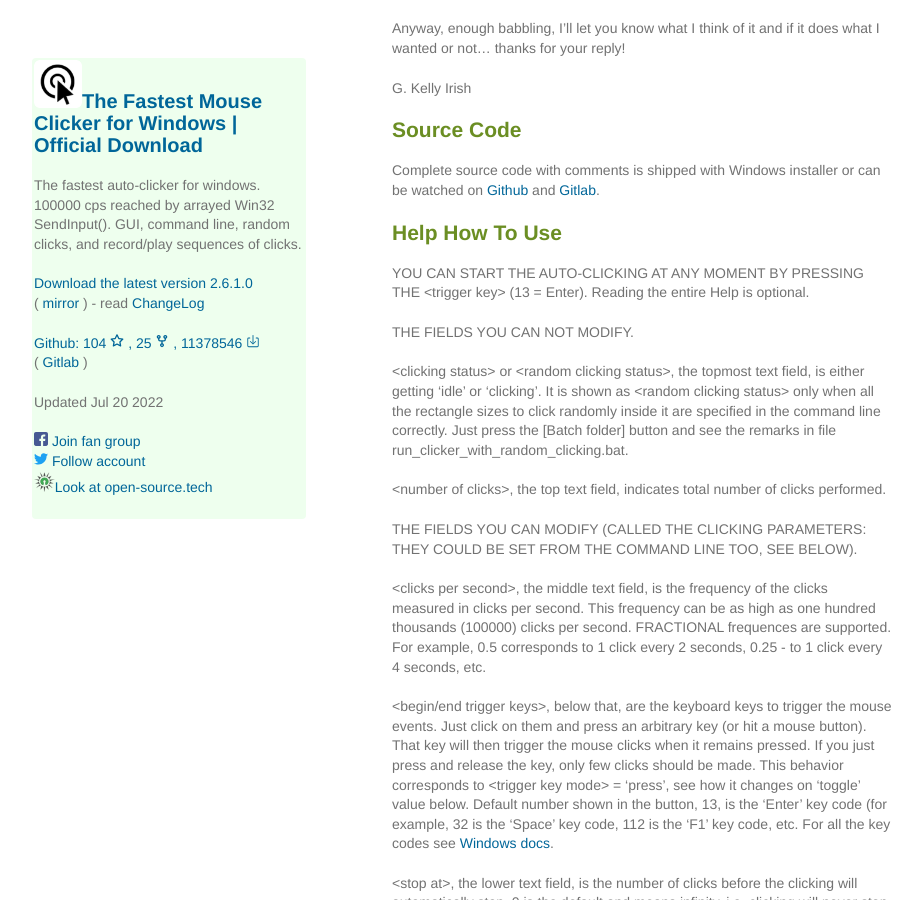
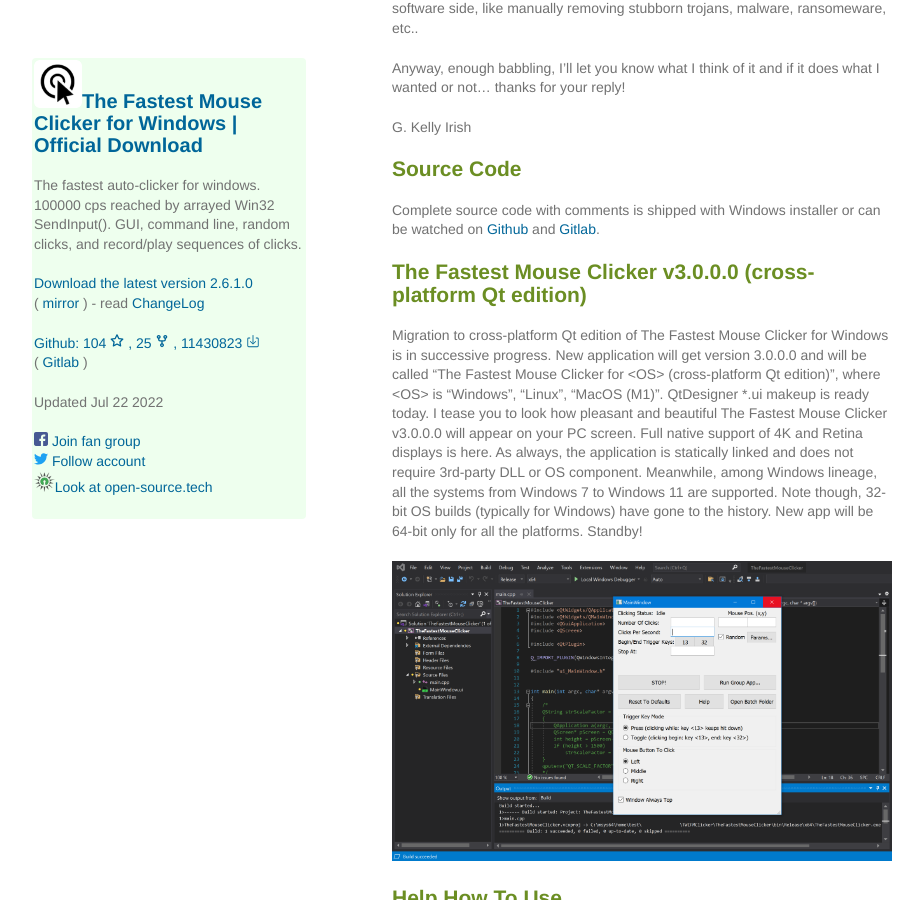
Before and after one commit to windows-2048/The-Fastest-Mouse-Clicker-for-Windows, a Jekyll site: the page built from docs/README.md, in a window 1280 px wide and 900 px high, scrolled down 12960 px. Shown: the whole window, without its empty margins (178-1101 px from the left). Built offline with Jekyll 4.4.1, drawn with Linux system fonts in a browser that asks for light colours; our own code applies the rules of GitHub Pages for plain Markdown files; some of the changed text lies outside the part shown.

Commit message:
Teaser developer's screenshot for The Fastest Mouse Clicker v3.0.0.0 (cross-platform Qt edition) added

```diff
--- a/docs/README.md
+++ b/docs/README.md
@@ -1,6 +1,6 @@
 ## ![Windows](./windows.svg) {{site.title}}
 
-> Updated Jul 20 2022. [Mouse Polling Rate](index.html#Mouse_Polling_Rate) has been discussed. Anniversary 100 stars at [GitHub](https://github.com/windows-2048/The-Fastest-Mouse-Clicker-for-Windows){:target="_blank"}! Instead of [WTL](https://sourceforge.net/projects/wtl/){:target="_blank"}, the project migrates to [Qt](https://www.qt.io/){:target="_blank"} with full code rewrite and getting cross-platform (Windows/Linux/MacOS). [Screenshot](https://github.com/windows-2048/The-Fastest-Mouse-Clicker-for-Windows){:target="_blank"} with "secret" features added. Disambiguation note has been updated by the video.
+> Updated Jul 22 2022. [Teaser developer's screenshot for The Fastest Mouse Clicker v3.0.0.0 (cross-platform Qt edition)](index.html#TheFastestMouseClickerQt) added. [Mouse Polling Rate](index.html#Mouse_Polling_Rate) has been discussed. Anniversary 100 stars at [GitHub](https://github.com/windows-2048/The-Fastest-Mouse-Clicker-for-Windows){:target="_blank"}! Instead of [WTL](https://sourceforge.net/projects/wtl/){:target="_blank"}, the project migrates to [Qt](https://www.qt.io/){:target="_blank"} with full code rewrite and getting cross-platform (Windows/Linux/MacOS). [Screenshot](https://github.com/windows-2048/The-Fastest-Mouse-Clicker-for-Windows){:target="_blank"} with "secret" features added. Disambiguation note has been updated by the video.
 
 ### {{site.description_rich}}
 
@@ -78,6 +78,7 @@ In the video below, TampaTec shows the technique how that amazing results can be
 * [Technology](index.html#Technology)
 * [Mouse Polling Rate](index.html#Mouse_Polling_Rate)
 * [Source Code](index.html#SourceCode)
+* [The Fastest Mouse Clicker v3.0.0.0 (cross-platform Qt edition)](index.html#TheFastestMouseClickerQt)
 * [Help How To Use](index.html#HelpHowToUse)
 * [Screenshots](index.html#Screenshots)
 * [Partners](index.html#Partners)
@@ -467,6 +468,18 @@ Complete source code with comments is shipped with Windows installer or can be w
 [Github](https://github.com/windows-2048/The-Fastest-Mouse-Clicker-for-Windows){:target="_blank"}
 and [Gitlab](https://gitlab.com/mashanovedad/The-Fastest-Mouse-Clicker-for-Windows){:target="_blank"}.
 
+<a name="TheFastestMouseClickerQt"></a>
+## The Fastest Mouse Clicker v3.0.0.0 (cross-platform Qt edition)
+
+Migration to cross-platform Qt edition of {{site.app_name}} is in successive progress. New application will get version 3.0.0.0 and will be called
+"The Fastest Mouse Clicker for \<OS\> (cross-platform Qt edition)", where \<OS\> is "Windows", "Linux", "MacOS (M1)".
+QtDesigner \*.ui makeup is ready today. I tease you to look how pleasant and beautiful The Fastest Mouse Clicker v3.0.0.0 will appear
+on your PC screen. Full native support of 4K and Retina displays is here. As always, the application is statically linked and does not
+require 3rd-party DLL or OS component. Meanwhile, among Windows lineage, all the systems from Windows&nbsp;7 to Windows&nbsp;11 are supported.
+Note though, 32-bit OS builds (typically for Windows) have gone to the history. New app will be 64-bit only for all the platforms. Standby!
+
+![Teaser developer's screenshot for The Fastest Mouse Clicker v3.0.0.0 (cross-platform Qt edition)](screenshots_new/v3.0.0.0/TheFastestMouseClickerQt.png)
+
 <a name="HelpHowToUse"></a>
 ## Help How To Use
 
--- a/docs/_layouts/default.html
+++ b/docs/_layouts/default.html
@@ -47,7 +47,7 @@
 "interactionStatistic":{
 "@type": "InteractionCounter",
 "interactionType": "https://schema.org/DownloadAction",
-"userInteractionCount": "11378546"
+"userInteractionCount": "11430823"
 },
 "applicationCategory":"Utilities",
 "applicationSubCategory":"Mouse Auto-Clicker",
@@ -133,7 +133,7 @@
 <title>Forks made at Github</title>
 <path fill-rule="evenodd" d="M5 3.25a.75.75 0 11-1.5 0 .75.75 0 011.5 0zm0 2.122a2.25 2.25 0 10-1.5 0v.878A2.25 2.25 0 005.75 8.5h1.5v2.128a2.251 2.251 0 101.5 0V8.5h1.5a2.25 2.25 0 002.25-2.25v-.878a2.25 2.25 0 10-1.5 0v.878a.75.75 0 01-.75.75h-4.5A.75.75 0 015 6.25v-.878zm3.75 7.378a.75.75 0 11-1.5 0 .75.75 0 011.5 0zm3-8.75a.75.75 0 100-1.5.75.75 0 000 1.5z"></path>
 </svg>
-      , 11378546
+      , 11430823
 <svg width="1em" height="1em" viewBox="0 0 16 16" class="bi bi-box-arrow-in-down" fill="currentColor" xmlns="http://www.w3.org/2000/svg">
 <title>Total downloads including all the historical sites</title>
   <path fill-rule="evenodd" d="M4.646 8.146a.5.5 0 0 1 .708 0L8 10.793l2.646-2.647a.5.5 0 0 1 .708.708l-3 3a.5.5 0 0 1-.708 0l-3-3a.5.5 0 0 1 0-.708z"/>
@@ -145,7 +145,7 @@
 </p>
 
 <p class="view">
-Updated Jul 20 2022
+Updated Jul 22 2022
 </p>
 
         {% if site.github.is_user_page %}
--- a/docs/sitemap.xml
+++ b/docs/sitemap.xml
@@ -2,7 +2,7 @@
 <urlset xmlns="http://www.sitemaps.org/schemas/sitemap/0.9">
    <url>
       <loc>https://windows-2048.github.io/The-Fastest-Mouse-Clicker-for-Windows/</loc>
-      <lastmod>2022-07-20</lastmod>
+      <lastmod>2022-07-22</lastmod>
       <changefreq>daily</changefreq>
       <priority>0.8</priority>
    </url>
```
Also changed, not shown: README.md, docs/screenshots_new/v3.0.0.0/TheFastestMouseClickerQt.png (added).
